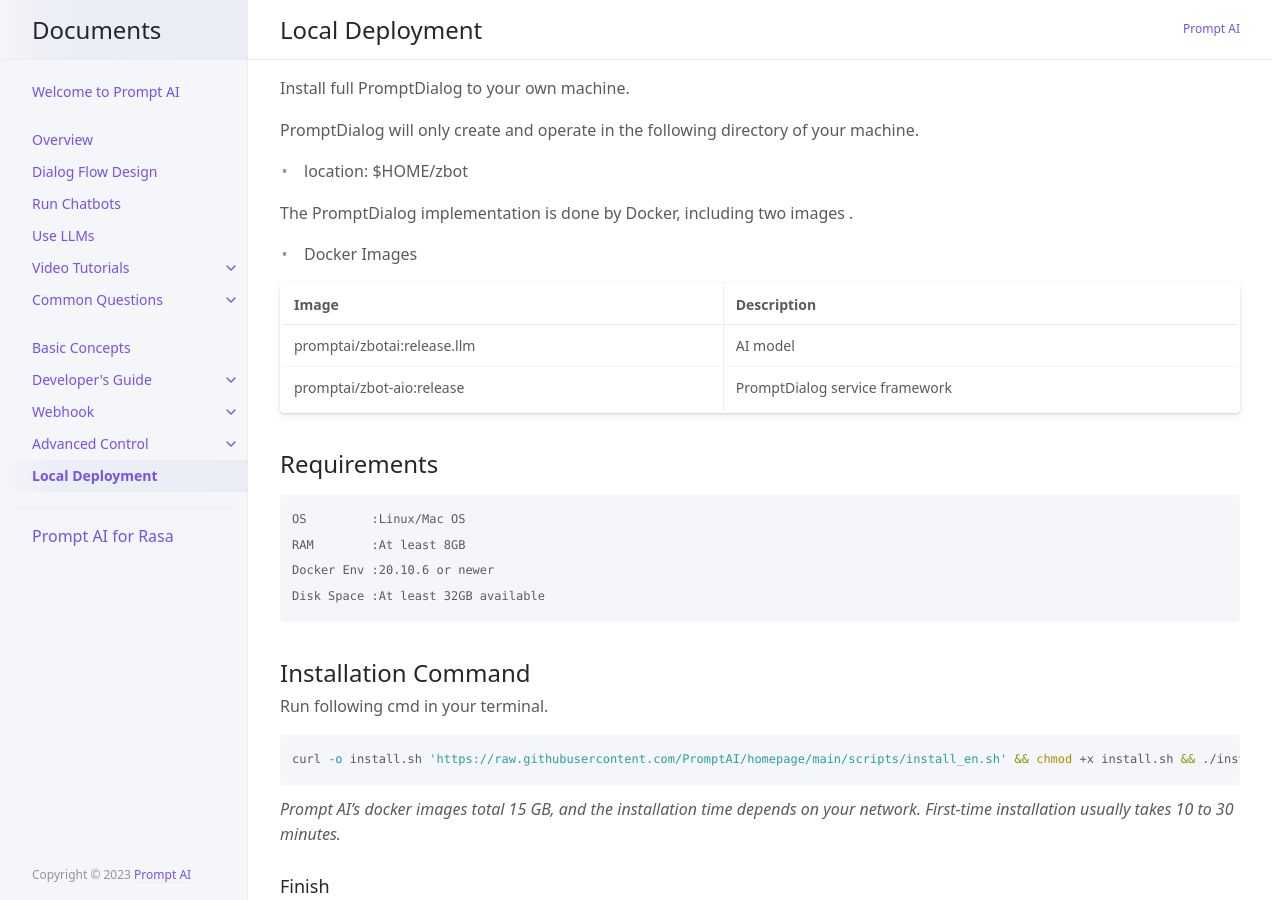
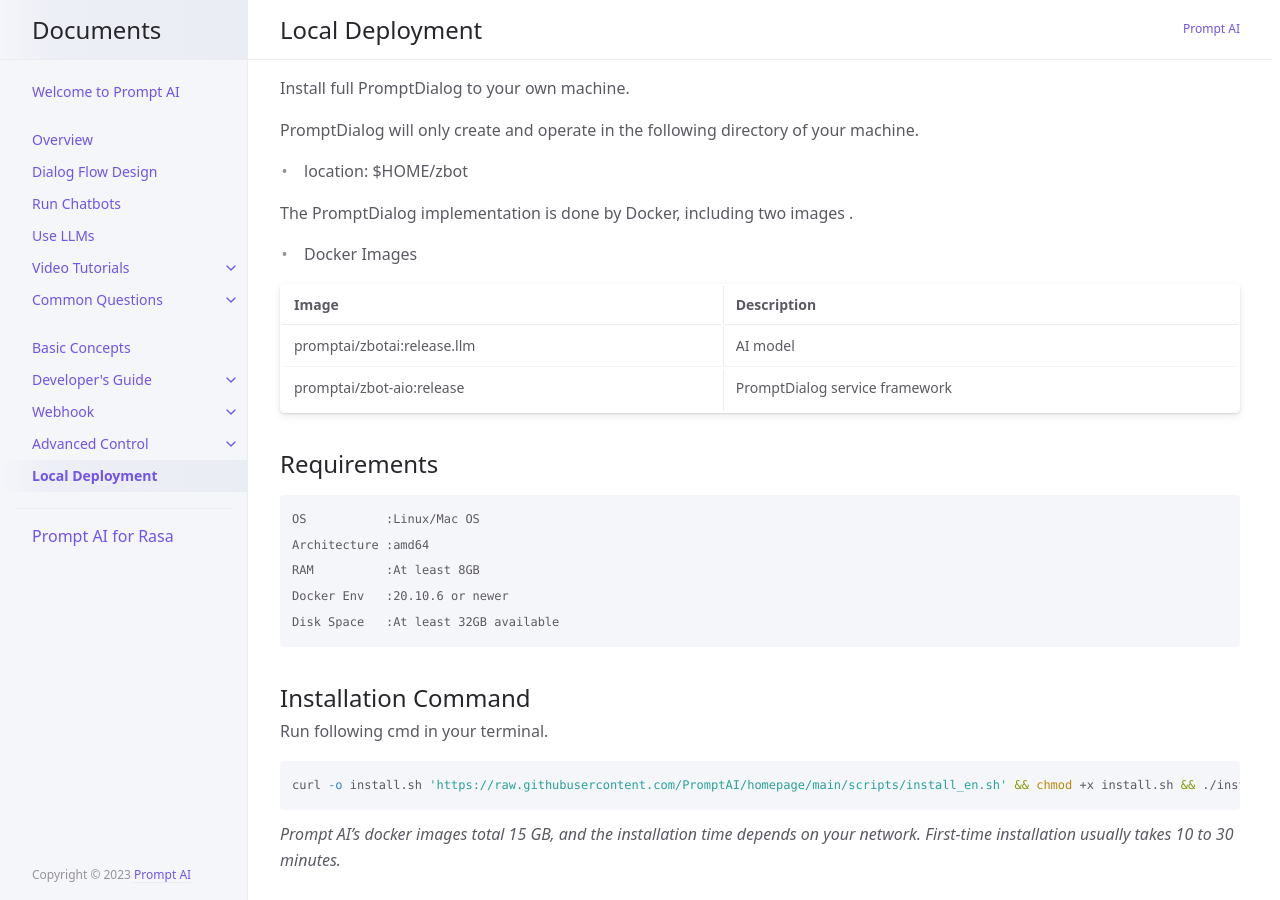
Before and after one commit to ws-cd/ws-cd.github.io, a Jekyll site: the page built from docs/local_deployment.md, in a window 1280 px wide and 900 px high. Built offline with Jekyll 4.4.1, drawn with Linux system fonts in a browser that asks for light colours.

Commit message:
1、add arch requirement

````diff
--- a/docs/local_deployment.md
+++ b/docs/local_deployment.md
@@ -21,10 +21,11 @@ The PromptDialog implementation is done by Docker, including two images .
 
 ## Requirements
 ```text
-OS         :Linux/Mac OS
-RAM        :At least 8GB
-Docker Env :20.10.6 or newer
-Disk Space :At least 32GB available
+OS           :Linux/Mac OS
+Architecture :amd64
+RAM          :At least 8GB
+Docker Env   :20.10.6 or newer
+Disk Space   :At least 32GB available
 ```
 
 ## Installation Command
````
Also changed, not shown: docs/run_bots.md (+5 -4 lines).
